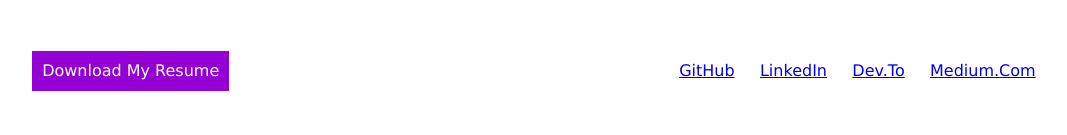
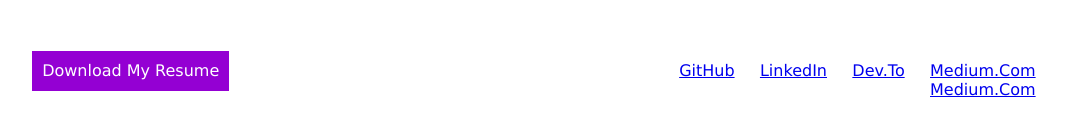
Before and after one commit to prathapkammeta/portfolio.github.io, a plain HTML site: page index.html in a window 1280 px wide. Shown: the part 1994-2129 px from the top of the page, without its empty margins (96-1163 px from the left). Drawn offline with Linux system fonts and the light colour scheme.

Commit message:
Update index.html
update acc

```diff
--- a/index.html
+++ b/index.html
@@ -191,6 +191,8 @@
            <li><a href="#">LinkedIn</a></li>
            <li><a href="#">Dev.To</a></li>
            <li><a href="#">Medium.Com</a></li>
+           <li><a href="#">Medium.Com</a></li>
+
 
        </ul>
 
```
